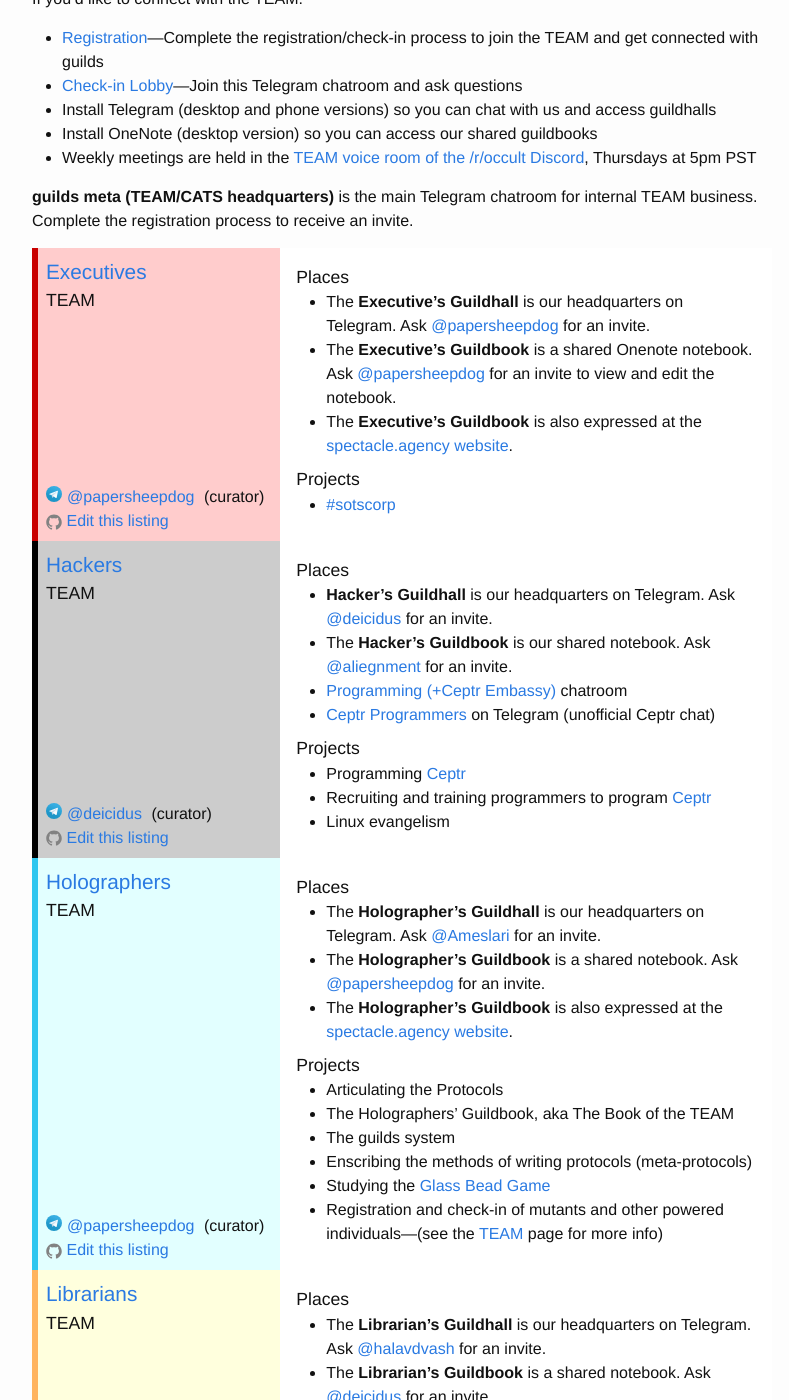
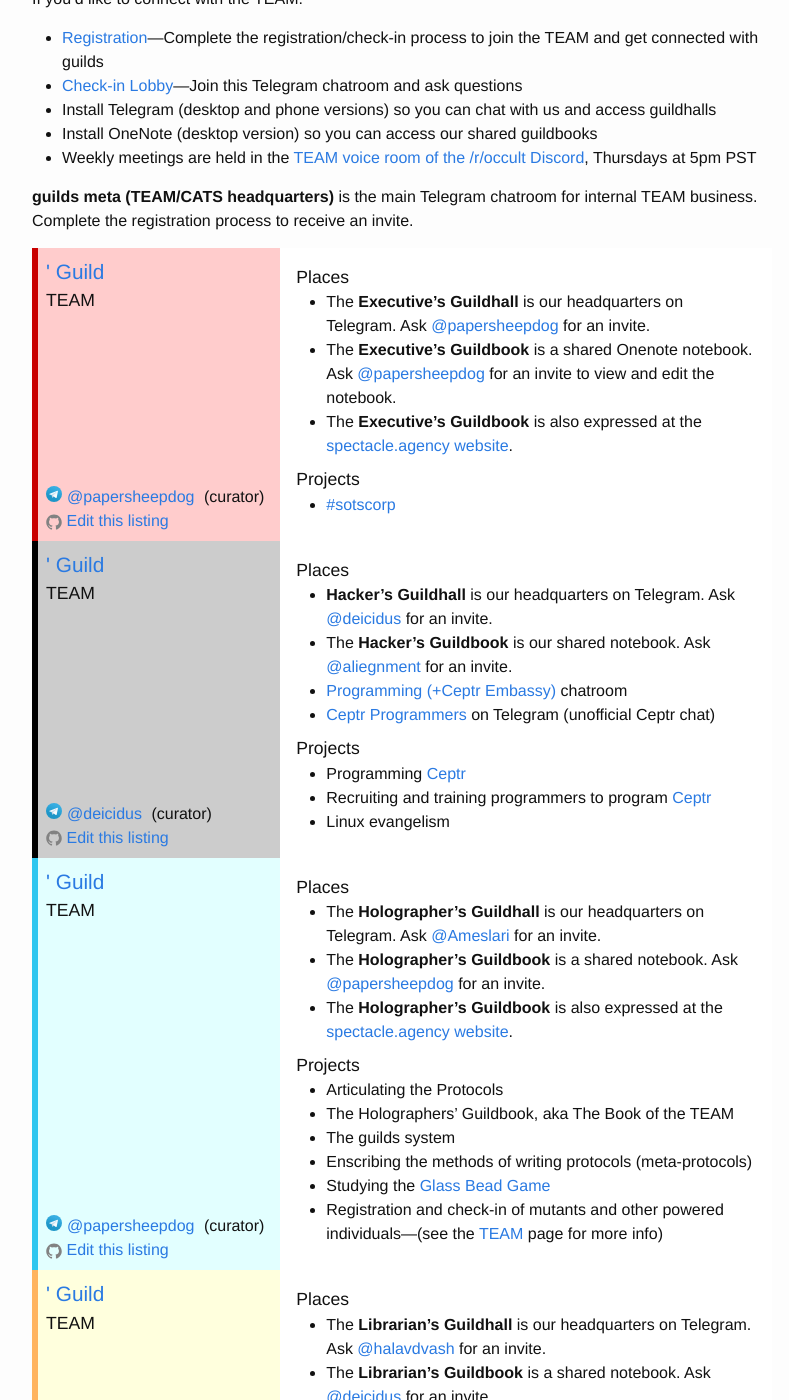
Before and after one commit to coalition-of-invisible-colleges/cic.github.io, a Jekyll site: the page built from _colleges/TEAM.md, in a window 1280 px wide and 1400 px high, scrolled down 465 px. Shown: the whole window, without its empty margins (238-1027 px from the left). Built offline with Jekyll 4.4.1, drawn with Linux system fonts in a browser that asks for light colours; some of the changed text lies outside the part shown.

Commit message:
Added groups concept

```diff
--- a/_layouts/college.html
+++ b/_layouts/college.html
@@ -12,8 +12,8 @@ layout: default
     {% assign listings = site.listings | where: 'college', page.college | sort: 'college' %}
     {% for listing in listings %}
     <div class="listing {{ listing.guild }}">
-      <div class="guildtitle {{ listing.guild }}">
-        <h2><a href="/guilds/{{ listing.guild }}">{{ listing.guild | capitalize }}{{ page.guildword }}</a></h2>
+      <div class="guildtitle {{ listing.group }}">
+        <h2><a href="/guilds/{{ listing.guild }}">{{ listing.group | capitalize }}{{ page.groupword }}</a></h2>
         <p class="guildsubheading">{{ page.college }}</p>
         {% assign edit_url = 'coalition-of-invisible-colleges/cic.github.io/edit/master/' | append: listing.path %}
       </div>
```
